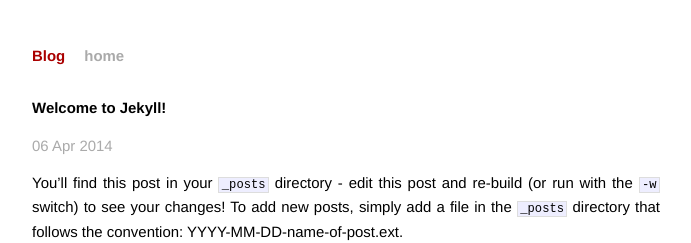
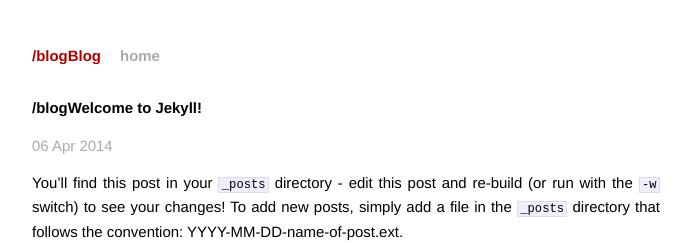
Before and after one commit to anupvarghese/blog, a Jekyll site: the page built from _posts/2014-04-06-welcome-to-jekyll.markdown, in a window 1280 px wide. Shown: the top 243 px of the page, without its empty margins (294-985 px from the left). Built offline with Jekyll 4.4.1, drawn with Linux system fonts in a browser that asks for light colours.

Commit message:
markdown6

```diff
--- a/_layouts/default.html
+++ b/_layouts/default.html
@@ -3,7 +3,7 @@
     <head>
         <meta charset="utf-8">
         <meta http-equiv="X-UA-Compatible" content="IE=edge,chrome=1">
-        <title>{{ page.title }}</title>
+        <title>{{ site.baseurl }}{{ page.title }}</title>
         <meta name="viewport" content="width=device-width">
 
         <!-- syntax highlighting CSS -->
@@ -17,7 +17,7 @@
 
         <div class="site">
           <div class="header">
-            <h1 class="title"><a href="/">{{ site.name }}</a></h1>
+            <h1 class="title"><a href="/">{{ site.baseurl }}{{ site.name }}</a></h1>
             <a class="extra" href="/">home</a>
           </div>
 
--- a/_layouts/post.html
+++ b/_layouts/post.html
@@ -1,7 +1,7 @@
 ---
 layout: default
 ---
-<h2>{{ page.title }}</h2>
+<h2>{{ site.baseurl }}{{ page.title }}</h2>
 <p class="meta">{{ page.date | date_to_string }}</p>
 
 <div class="post">
--- a/index.html
+++ b/index.html
@@ -7,7 +7,7 @@
   <h1>Blog Posts</h1>
   <ul class="posts">
     {% for post in site.posts %}
-      <li><span>{{ post.date | date_to_string }}</span> &raquo; <a href="{{ post.url }}">{{ post.title }}</a></li>
+      <li><span>{{ post.date | date_to_string }}</span> &raquo; <a href="{{ site.baseurl }}{{ post.url }}">{{ post.title }}</a></li>
     {% endfor %}
   </ul>
 </div>
```
